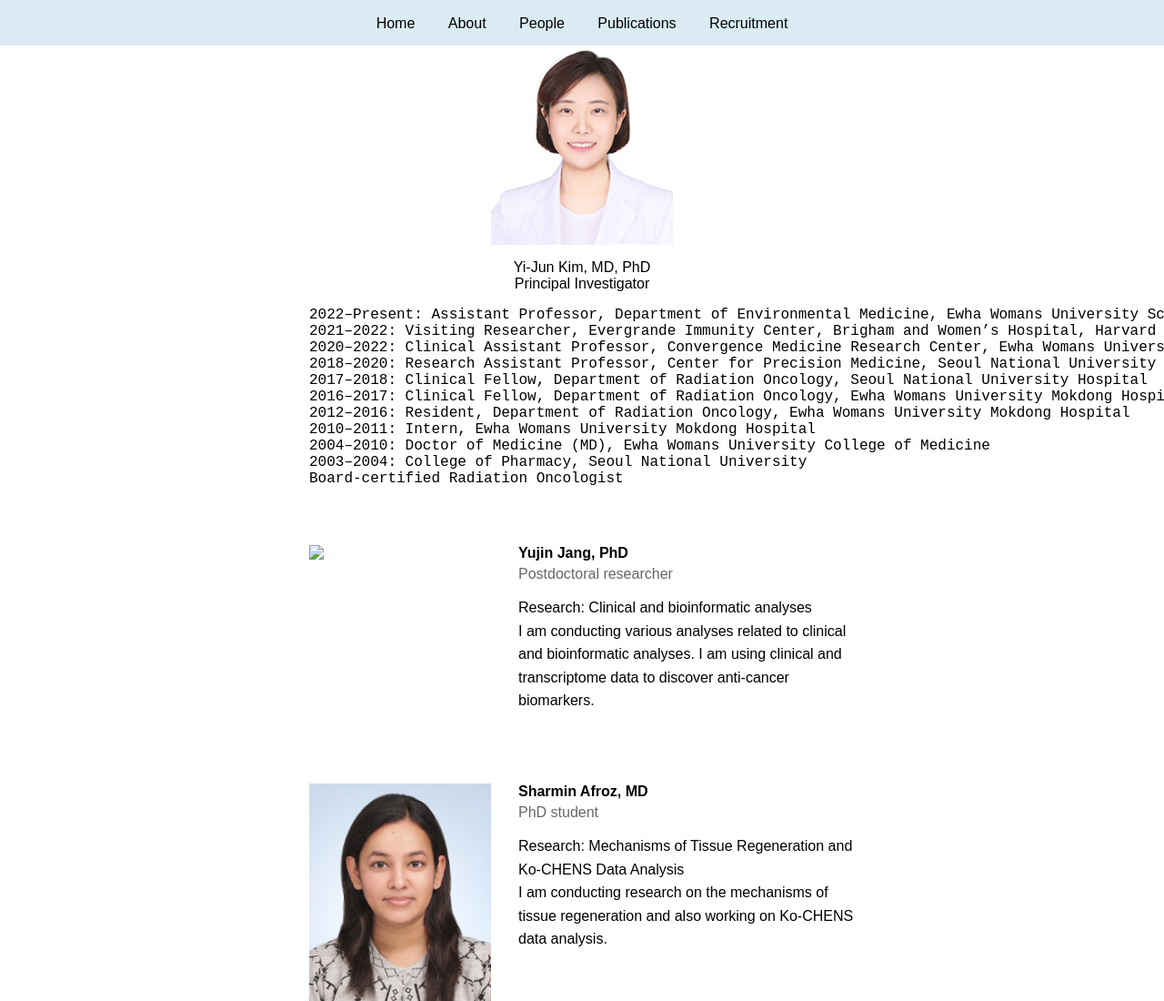
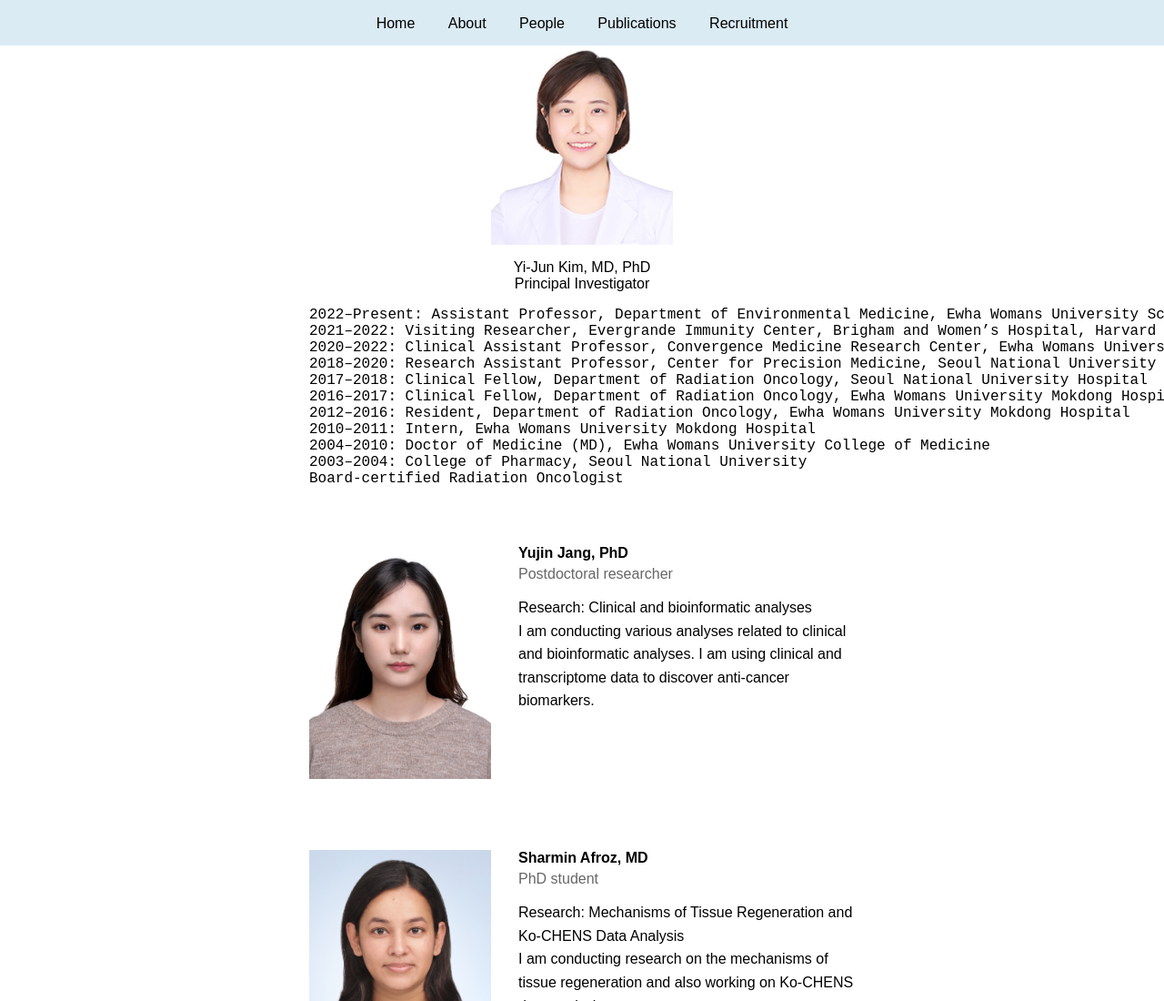
Before and after one commit to envimmlab/people, a plain HTML site: page index.html in a window 1280 px wide. Shown: the top 1100 px of the page at 91% size. Drawn offline with Linux system fonts and the light colour scheme.

Commit message:
index.html

```diff
--- a/index.html
+++ b/index.html
@@ -141,7 +141,7 @@ Board-certified Radiation Oncologist
 
 </br>
  <div class="member-container">
-        <img src="yujinjang.jpeg" class="member-image">
+        <img src="yujinjang.jpg" class="member-image">
         <div class="member-info">
             <div class="member-name">Yujin Jang, PhD</div>
             <div class="member-title">Postdoctoral researcher</div>
```
